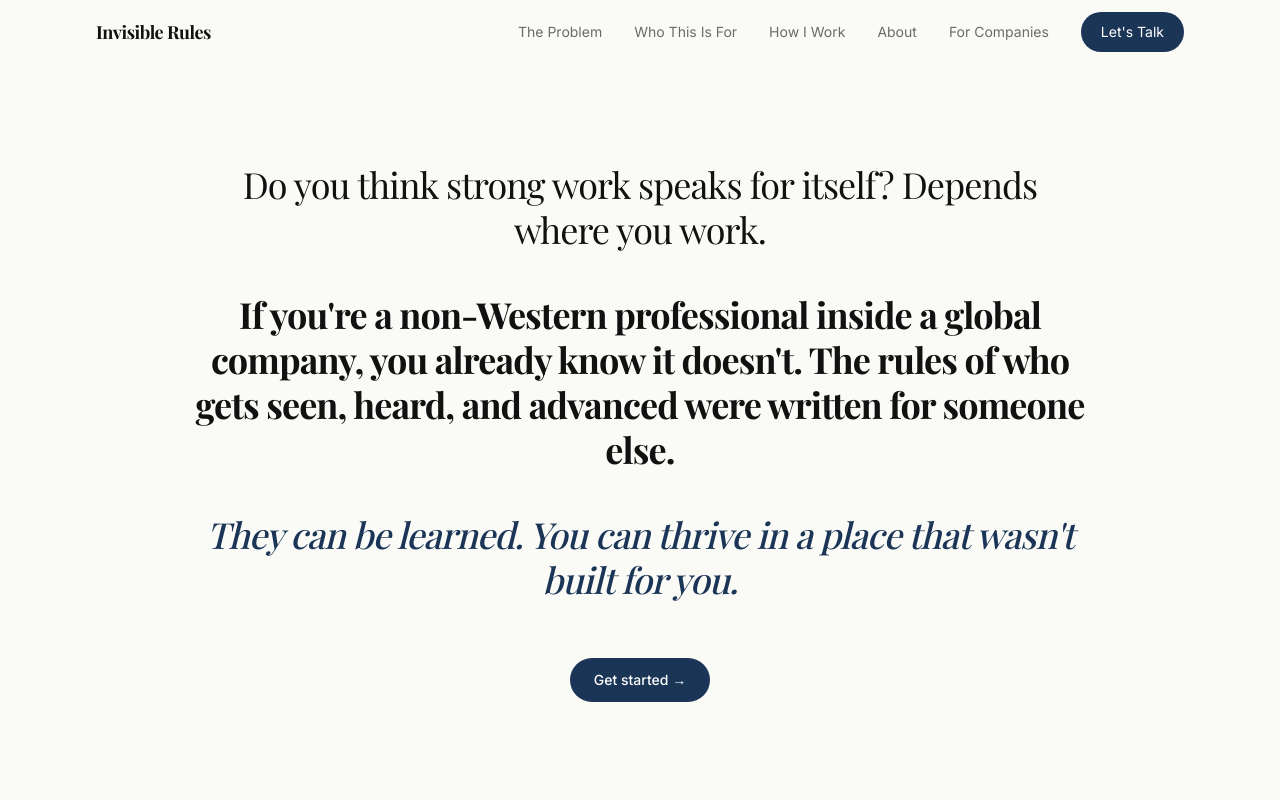
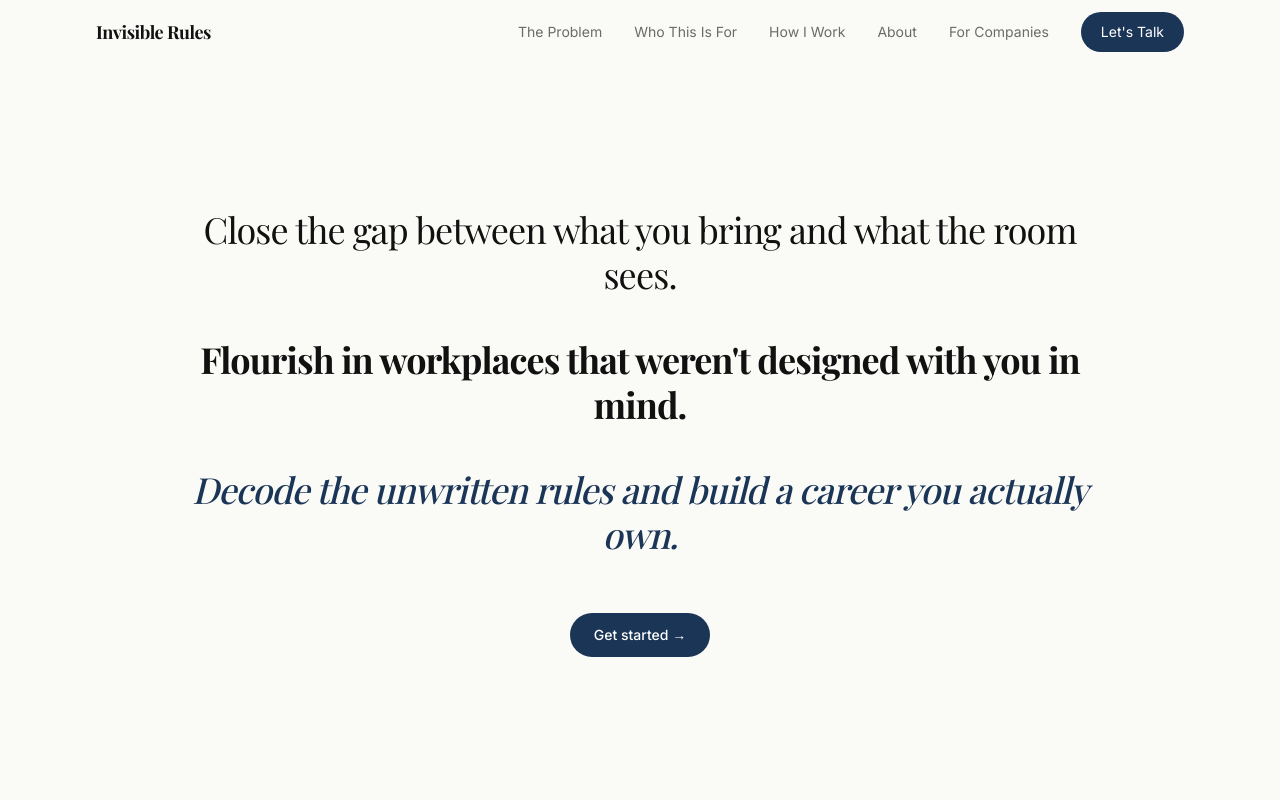
Before and after one commit to biljanatasetovikj-boop/InvisibleRules, a Next.js app: page / in a window 1280 px wide. Shown: the top 800 px of the page. Built offline with nearby package versions, Linux system fonts and the light colour scheme; a web font is replaced by a local one.

Commit message:
rewrite Hero with mission-driven three-beat opening

```diff
--- a/components/Hero.tsx
+++ b/components/Hero.tsx
@@ -15,13 +15,13 @@ export default function Hero() {
           className="font-serif text-2xl md:text-3xl lg:text-4xl leading-[1.25] tracking-tight text-[#111111] mb-14"
         >
           <span className="block font-normal">
-            Do you think strong work speaks for itself? Depends where you work.
+            Close the gap between what you bring and what the room sees.
           </span>
           <span className="block mt-8 md:mt-10 font-bold">
-            If you&apos;re a non-Western professional inside a global company, you already know it doesn&apos;t. The rules of who gets seen, heard, and advanced were written for someone else.
+            Flourish in workplaces that weren&apos;t designed with you in mind.
           </span>
           <span className="block mt-8 md:mt-10 italic font-medium text-[#1B3557]">
-            They can be learned. You can thrive in a place that wasn&apos;t built for you.
+            Decode the unwritten rules and build a career you actually own.
           </span>
         </motion.h1>
 
```
